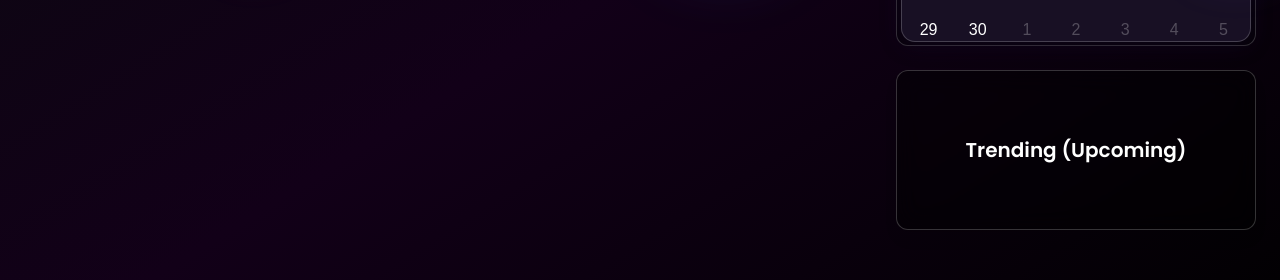
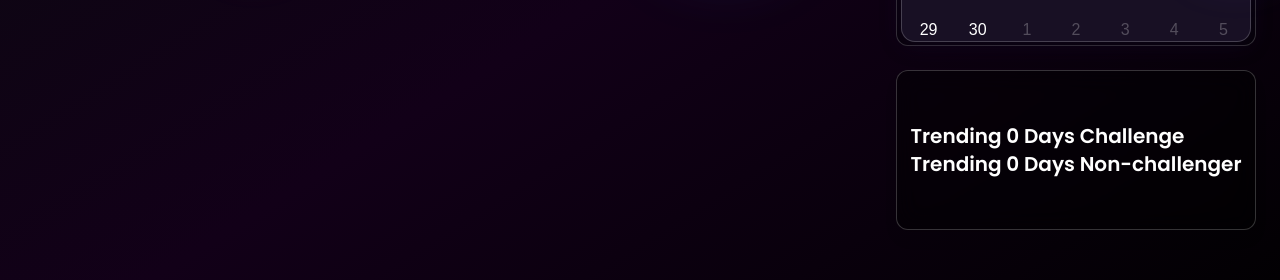
Before and after one commit to HKNain/very-hackathon, a React (Vite) app in the folder client/: page /dashboard in a window 1280 px wide. Shown: the part 426-706 px from the top of the page. Built offline with nearby package versions, Linux system fonts and the light colour scheme; no server answers; a web font is replaced by a local one.

Commit message:
trending done

```diff
--- a/client/src/pages/Dashboard.jsx
+++ b/client/src/pages/Dashboard.jsx
@@ -23,6 +23,9 @@ const Dashboard = () => {
   const [normalChallenges, setNormalChallenges] = useState([]);
   const [activeChallenges, setActiveChallenges] = useState([]);
   const [loading, setLoading] = useState(true);
+  const [days, setDays] = useState(0);
+  const [idx, setIdx] = useState(0);
+  const [trendingDays, setTrendingDays] = useState(0);
 
   // modal + form state
   const [showCreateModal, setShowCreateModal] = useState(false);
@@ -110,8 +113,28 @@ const Dashboard = () => {
     }
   };
 
+  const getTrendingData = async () => {
+    try {
+      const trending = await api.get("/dashboard/trending");
+      setIdx(trending.data.index);
+      setDays(trending.data.mostPrefferedTracks);
+      if(idx == 0){
+        setTrendingDays(7)
+      }else if(idx == 1){
+        setTrendingDays(50);
+      }else if(idx == 2){
+        setTrendingDays(100);
+      }else{
+        setTrendingDays(300);
+      }
+    } catch (error) {
+      console.log(error.message);
+    }
+  }
+
   useEffect(() => {
     fetchData();
+    getTrendingData();
   }, []);
 
   const validateForm = () => {
@@ -661,8 +684,10 @@ const Dashboard = () => {
             <Calendar />
           </div>
 
-          <div className="bg-black/40 border border-white/20 rounded-xl h-[160px] flex items-center justify-center shadow-lg backdrop-blur-md text-white font-semibold text-xl">
-            Trending (Upcoming)
+          <div className="bg-black/40 border border-white/20 rounded-xl h-[160px] flex items-center justify-center shadow-lg backdrop-blur-md text-white font-semibold text-xl" >
+            Trending {trendingDays} Days Challenge
+            <br />
+            Trending {days} Days Non-challenger
           </div>
         </div>
 
```
